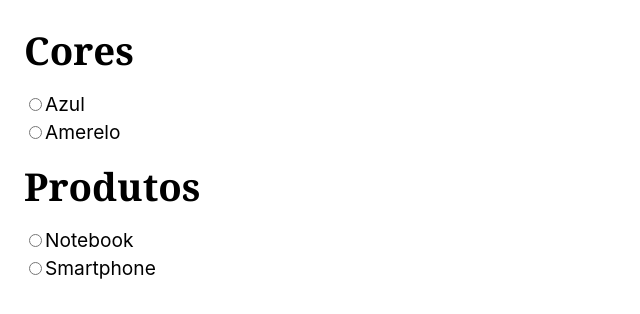
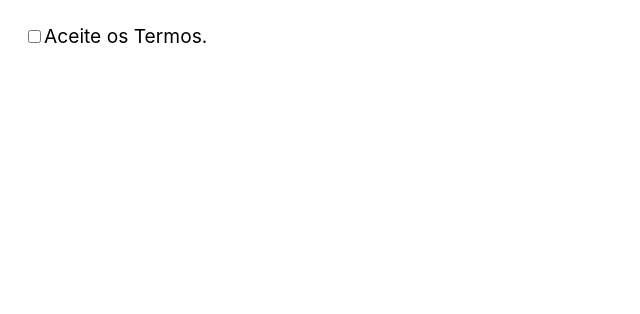
Before and after one commit to MacielSousa/starting-react, a React (Create React App) app in the folder meuapp/: page / in a window 1280 px wide. Shown: the top 314 px of the page, without its empty margins (0-640 px from the left). Built offline with nearby package versions, Linux system fonts and the light colour scheme; the HTML template or start-up script is replaced by a standard one.

Commit message:
FormCheckbox exemplo simples1

```diff
--- a/meuapp/src/App.js
+++ b/meuapp/src/App.js
@@ -1,10 +1,10 @@
 import React from 'react';
-import Radio from './Formulario/RadioButton/Radio'
+import FormCheckbox1 from './Formulario/FormCheckbox/FormCheckbox1'
 
 const App = () => {
 
         return <div>
-            <Radio />
+            <FormCheckbox1 />
          </div>
 }
 
--- /dev/null
+++ b/meuapp/src/Formulario/FormCheckbox/FormCheckbox1.js
@@ -0,0 +1,23 @@
+import React from 'react';
+
+const FormCheckbox1 = () => {
+
+    const [termos, setTermos] =  React.useState(false);
+    function hancleCheck(){
+        termos ? setTermos(false) : setTermos(true);
+    }
+
+    return <form>
+        <label>
+           <input
+                type="checkbox"
+                value="Termos"
+                checked={termos}
+                onChange={({target})=> setTermos(target.checked)}
+            />
+           Aceite os Termos.
+        </label>
+    </form>
+}
+
+export default FormCheckbox1;
```
